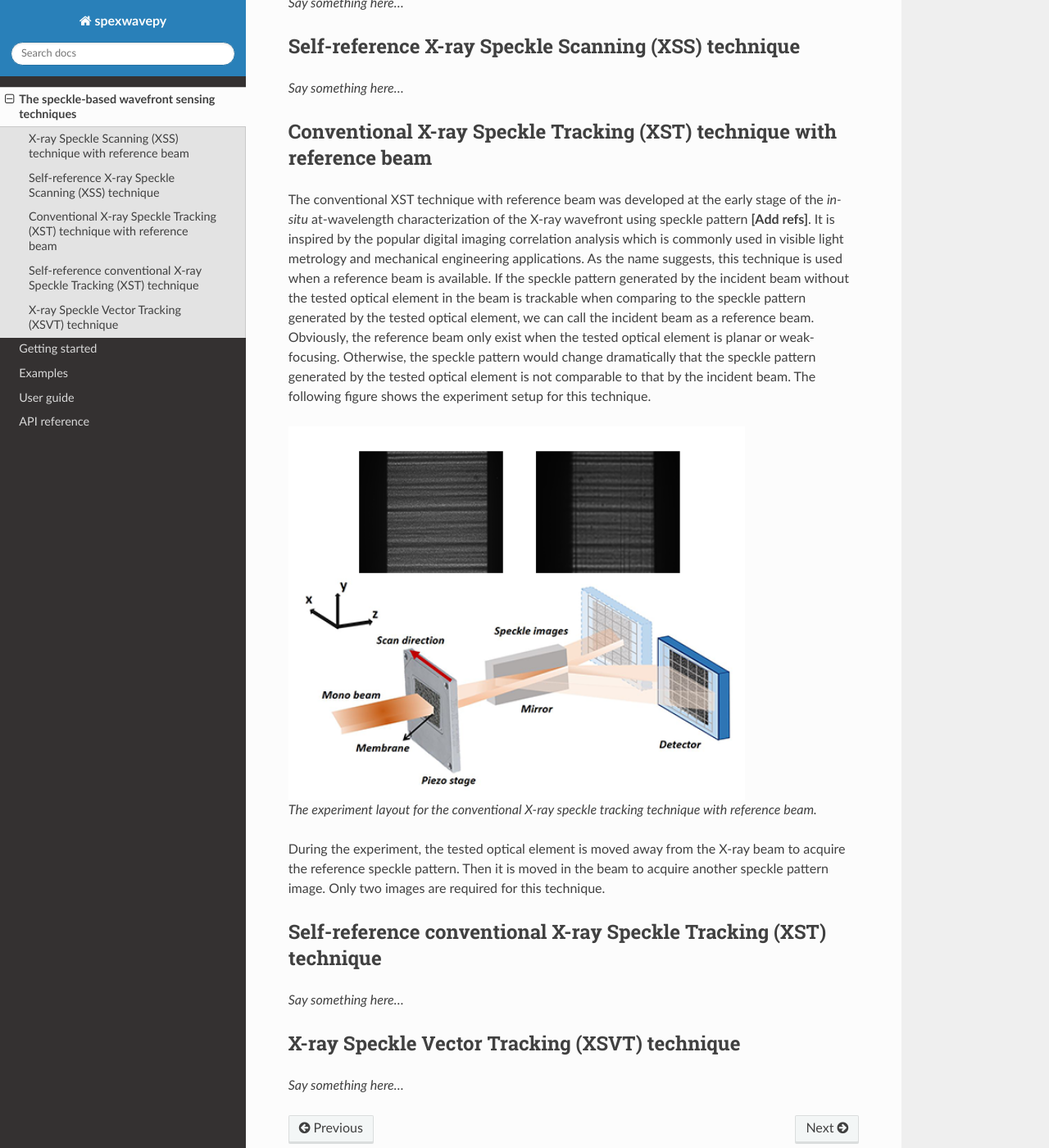
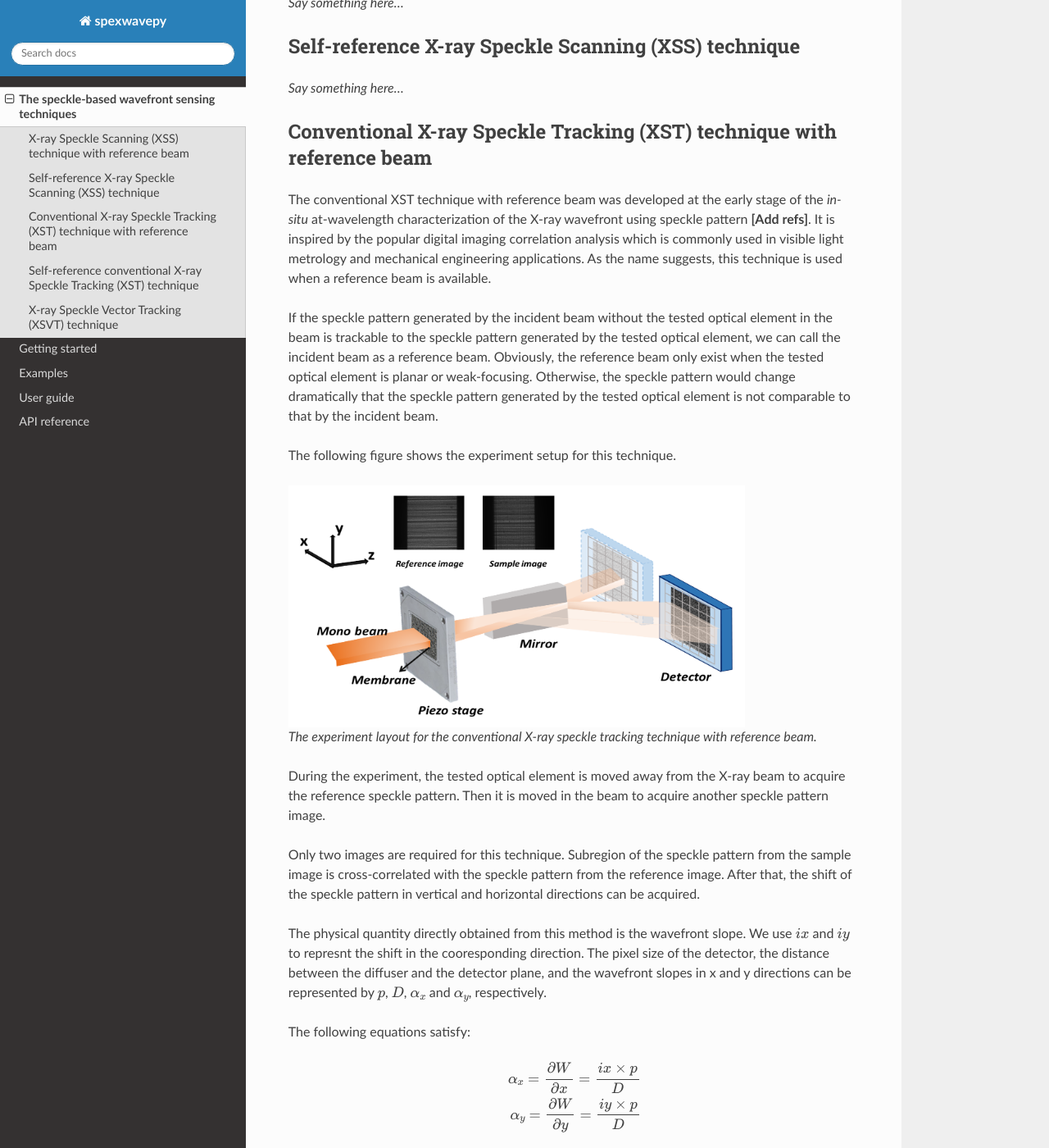
Before and after one commit to wholingfei/spexwavepy, a Sphinx documentation site: the page built from docs/source/principle.rst, in a window 1280 px wide and 1400 px high, scrolled down 304 px. Shown: the whole window at 82% size. Built offline with Sphinx 7.4.7 and the Read the Docs theme 2.0.0, drawn with Linux system fonts in a browser that asks for light colours; some of the changed text lies outside the part shown.

Commit message:
docs updates

```diff
--- a/docs/source/principle.rst
+++ b/docs/source/principle.rst
@@ -25,14 +25,18 @@
 It is inspired by the popular digital imaging correlation analysis which
 is commonly used in visible light metrology and mechanical
 engineering applications. As the name suggests,
-this technique is used when a reference beam is available. If the speckle
-pattern generated by the incident beam without the tested optical element in the
-beam is trackable when comparing to the speckle pattern generated by the
+this technique is used when a reference beam is available.
+
+If the speckle pattern generated by the incident
+beam without the tested optical element in the
+beam is trackable to the speckle pattern generated by the
 tested optical element, we can call the incident beam as a reference beam.
 Obviously, the reference beam only exist when the tested optical element is planar
 or weak-focusing. Otherwise, the speckle pattern would change dramatically
 that the speckle pattern generated by the tested optical element is not comparable
-to that by the incident beam. The following figure shows the experiment
+to that by the incident beam.
+
+The following figure shows the experiment
 setup for this technique.
 
 .. figure:: _static/conXST_principle.png
@@ -44,13 +48,54 @@
 During the experiment, the tested optical element is moved away from the X-ray
 beam to acquire the reference speckle pattern. Then it is moved in the beam
 to acquire another speckle pattern image.
+
 Only two images are required for this technique.
+Subregion of the speckle pattern from the sample image is cross-correlated
+with the speckle pattern from the reference image.
+After that, the shift of the speckle pattern in vertical and horizontal directions
+can be acquired.
+
+The physical quantity directly obtained from this method is the wavefront slope.
+We use :math:`ix` and :math:`iy` to represnt the shift in the cooresponding direction.
+The pixel size of the detector, the distance between the diffuser and the detector plane,
+and the wavefront slopes in x and y directions can be represented by :math:`p`, :math:`D`,
+:math:`\alpha_x` and :math:`\alpha_y`, respectively.
+
+The following equations satisfy:
+
+.. math::
+   \alpha_x = \frac{\partial W}{\partial x} = \frac{ix \times p}{D}
+
+   \alpha_y = \frac{\partial W}{\partial y} = \frac{iy \times p}{D}
+
+Note in the above equations, :math:`\alpha_x` and :math:`\alpha_y` are the slopes, i.e.,
+the first derivatives of the wavefront.
+
 
 .. _prinXSTSelf:
 
 Self-reference conventional X-ray Speckle Tracking (XST) technique
 ==================================================================
-*Say something here...*
+No reference beam exists for this type of tracking method.
+As a result, the images to be tracked are both from sample images.
+
+This technique also requires two images only.
+They are acquired at two different diffuser positions.
+
+The following figure shows the experiment
+setup for this technique.
+
+.. figure:: _static/conXST2_principle.png
+   :width: 80%
+
+   The experiment layout for the self-reference
+   conventional X-ray speckle tracking
+   technique.
+
+The self-reference conventional XST technique may look ostensibly like the above mentioned
+conventional XST technique with reference beam.
+However, the physical quantities obtained directly from the speckle pattern shifts are
+very much different **[Add refs]**.
 
 .. _prinXSVTRefer:
 
```
Also changed, not shown: docs/source/_static/conXST2_principle.png (added), docs/source/_static/conXST_principle.png, 9 other files.
